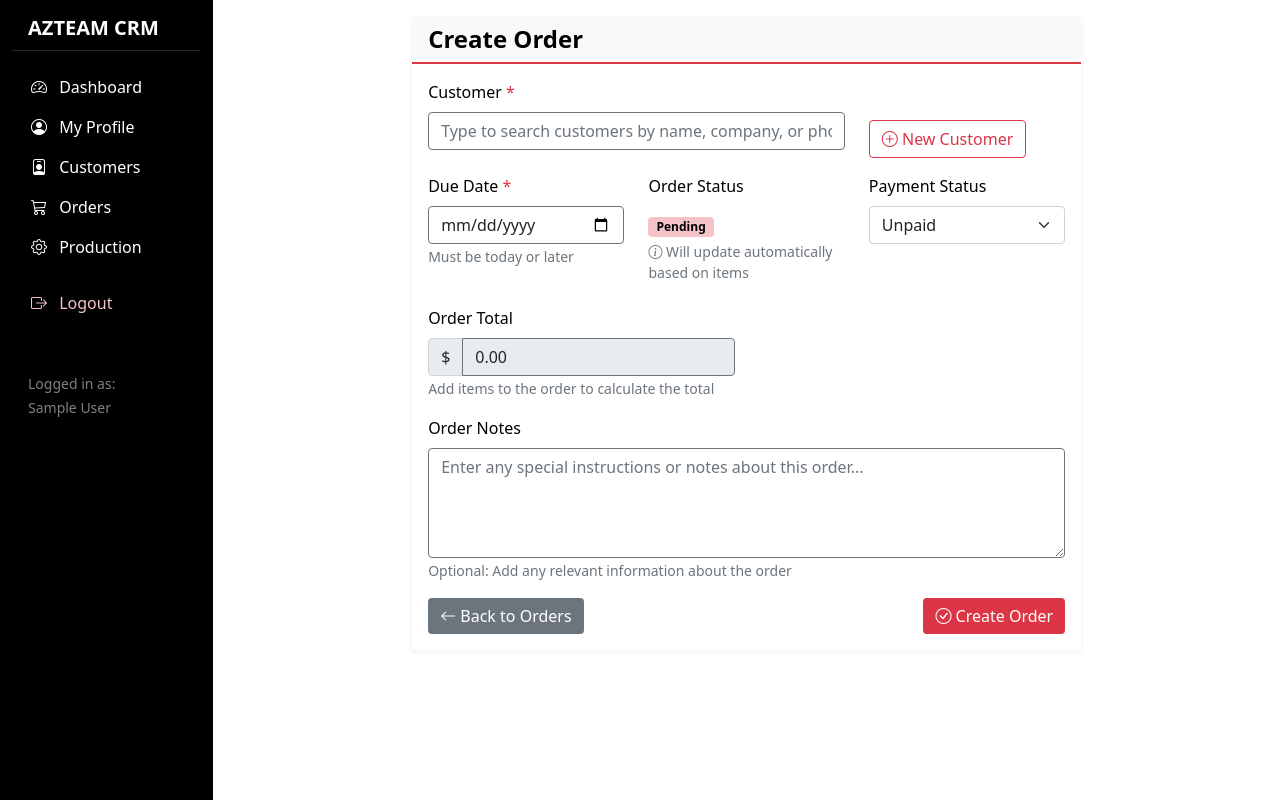
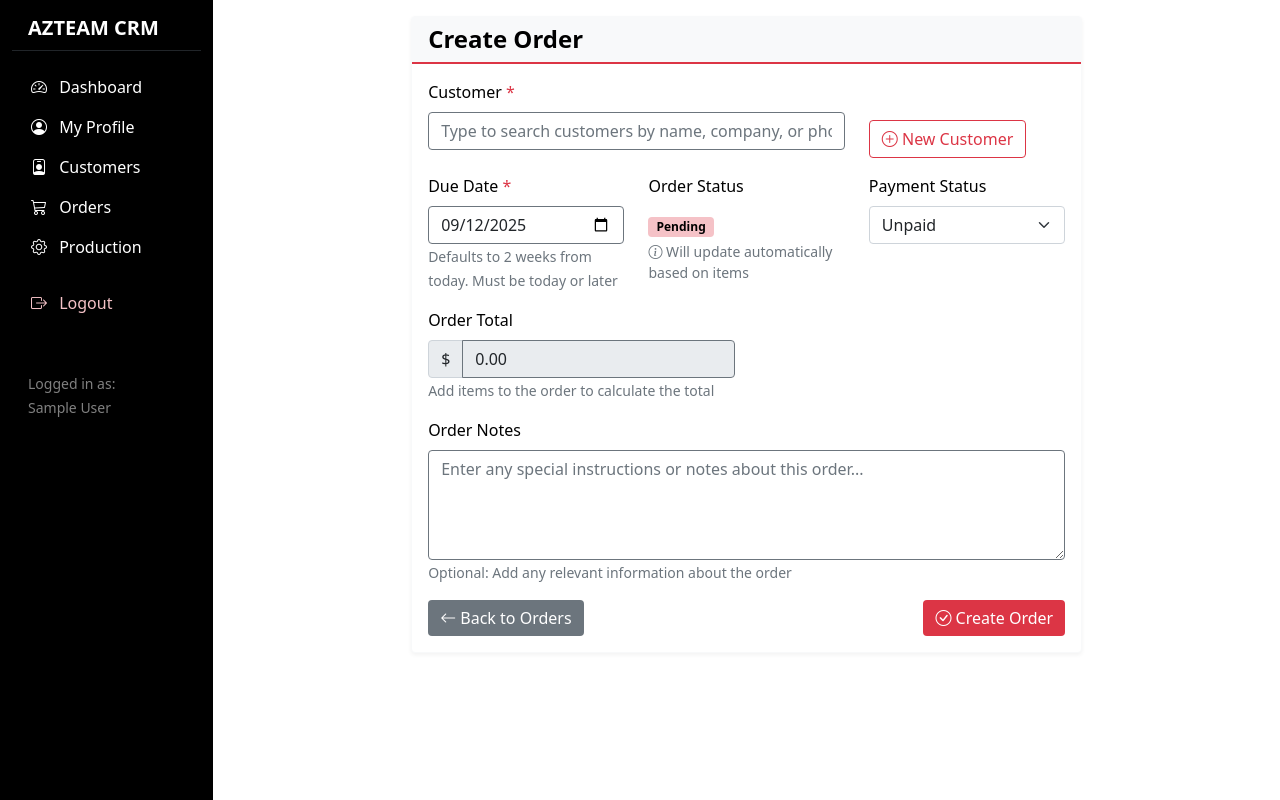
Before and after one commit to gonoff/azteamcrm, a PHP site: page /azteamcrm/orders/create in a window 1280 px wide. Run offline with PHP 8.4, Linux system fonts and the light colour scheme; the visitor is signed in with stand-in values (Sample User, id 1); data that the repository does not hold is empty; some libraries are stand-ins or nearby versions.

Commit message:
due date 2 weeks default

```diff
--- a/app/Views/orders/form.php
+++ b/app/Views/orders/form.php
@@ -147,13 +147,13 @@ include dirname(__DIR__) . '/layouts/header.php';
                                    class="form-control <?= isset($errors['date_due']) ? 'is-invalid' : '' ?>"
                                    id="date_due"
                                    name="date_due"
-                                   value="<?= $old_input['date_due'] ?? $order->date_due ?? '' ?>"
+                                   value="<?= $old_input['date_due'] ?? $order->date_due ?? date('Y-m-d', strtotime('+2 weeks')) ?>"
                                    min="<?= date('Y-m-d') ?>"
                                    required>
                             <?php if (isset($errors['date_due'])): ?>
                                 <div class="invalid-feedback"><?= htmlspecialchars($errors['date_due']) ?></div>
                             <?php endif; ?>
-                            <small class="text-muted">Must be today or later</small>
+                            <small class="text-muted">Defaults to 2 weeks from today. Must be today or later</small>
                         </div>
 
                         <div class="col-md-4 mb-3">
```
